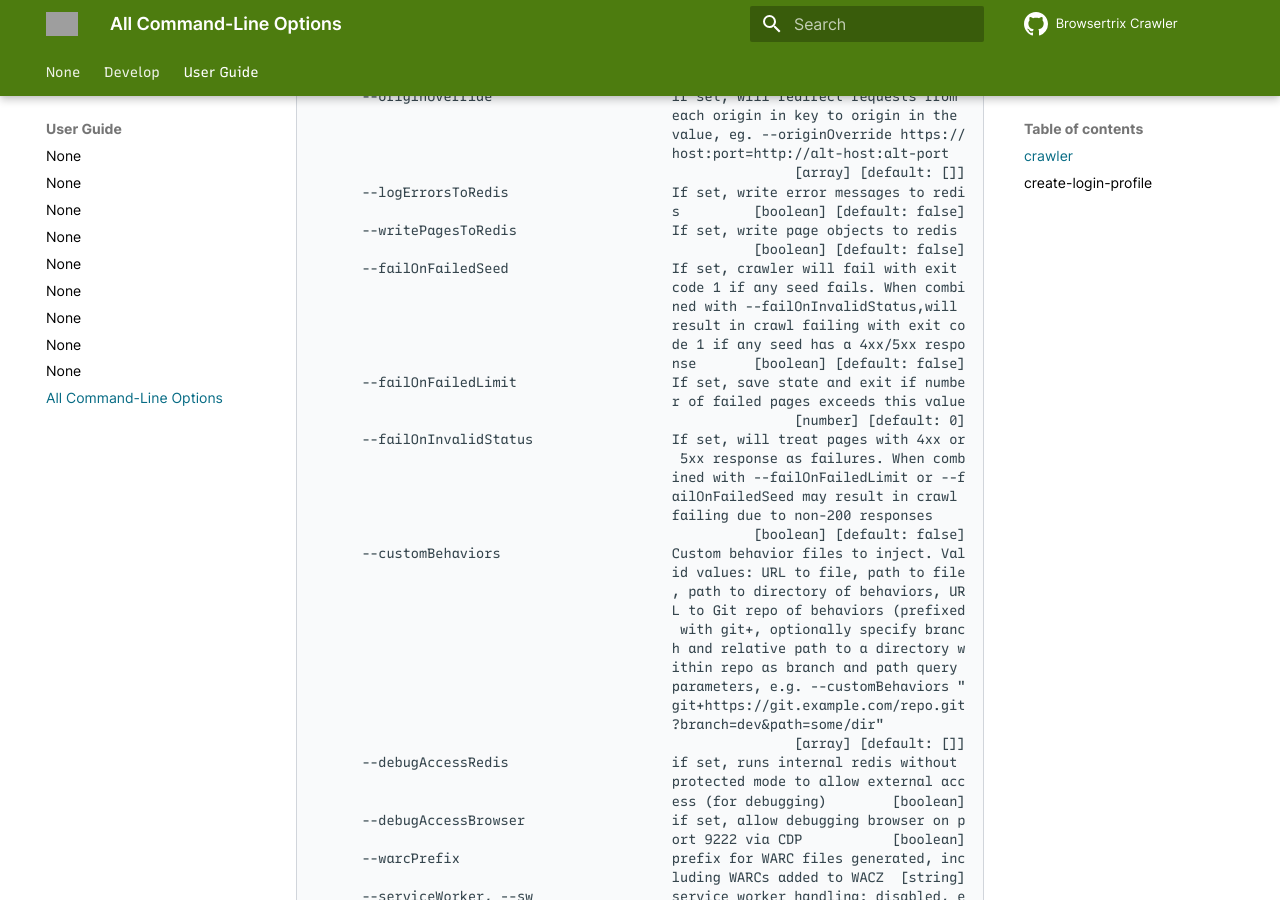
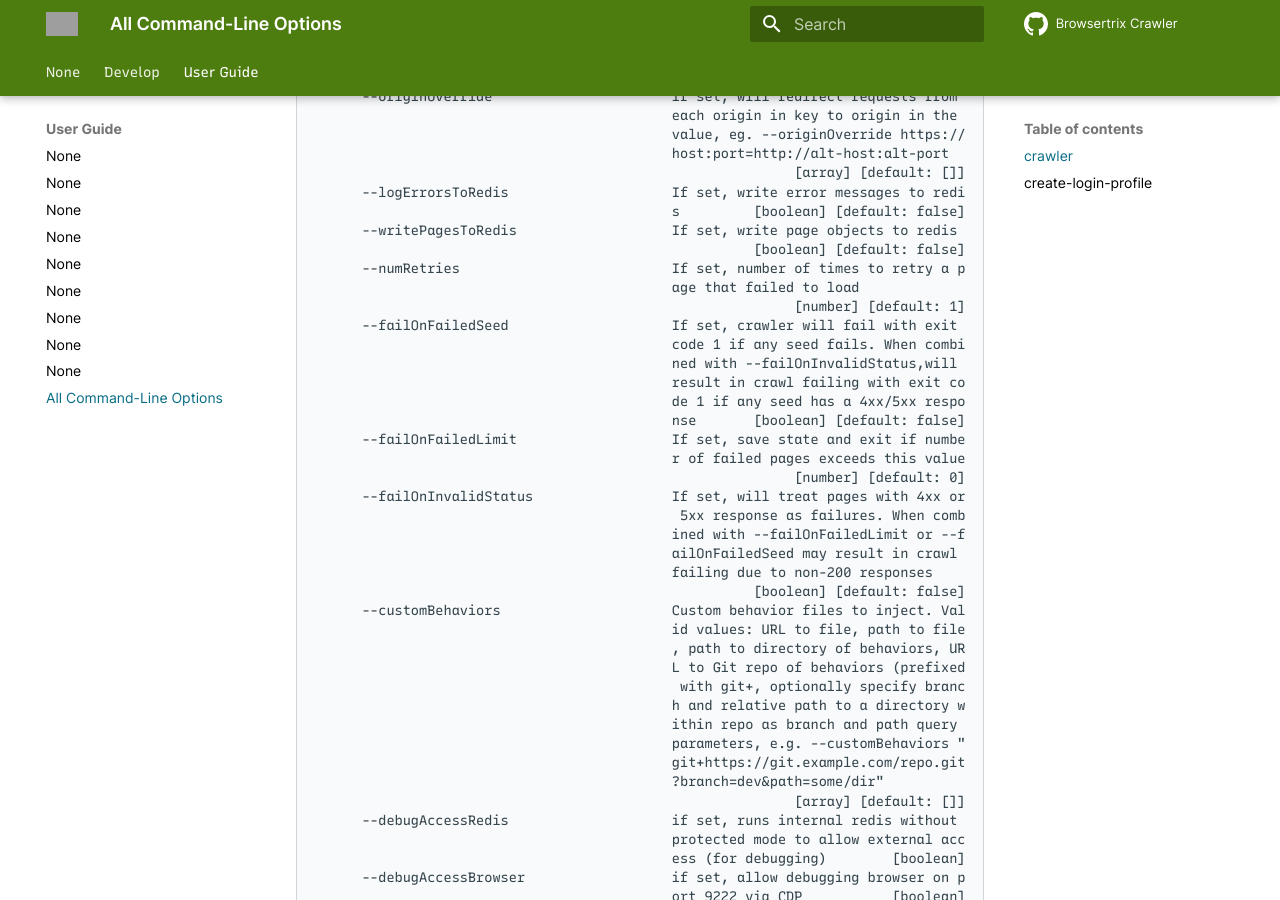
Before and after one commit to webrecorder/browsertrix-crawler, an MkDocs documentation site: the page built from docs/docs/user-guide/cli-options.md, in a window 1280 px wide and 900 px high, scrolled down 4595 px. Built offline with MkDocs 1.6.1 and Material for MkDocs 9.7.7, drawn with Linux system fonts in a browser that asks for light colours; comment, search, counter and statistics services are not loaded; grey boxes are pictures that could not be loaded.

Commit message:
update cli

```diff
--- a/docs/docs/user-guide/cli-options.md
+++ b/docs/docs/user-guide/cli-options.md
@@ -240,6 +240,9 @@ Options:
                                             s         [boolean] [default: false]
       --writePagesToRedis                   If set, write page objects to redis
                                                       [boolean] [default: false]
+      --numRetries                          If set, number of times to retry a p
+                                            age that failed to load
+                                                           [number] [default: 1]
       --failOnFailedSeed                    If set, crawler will fail with exit
                                             code 1 if any seed fails. When combi
                                             ned with --failOnInvalidStatus,will
```
